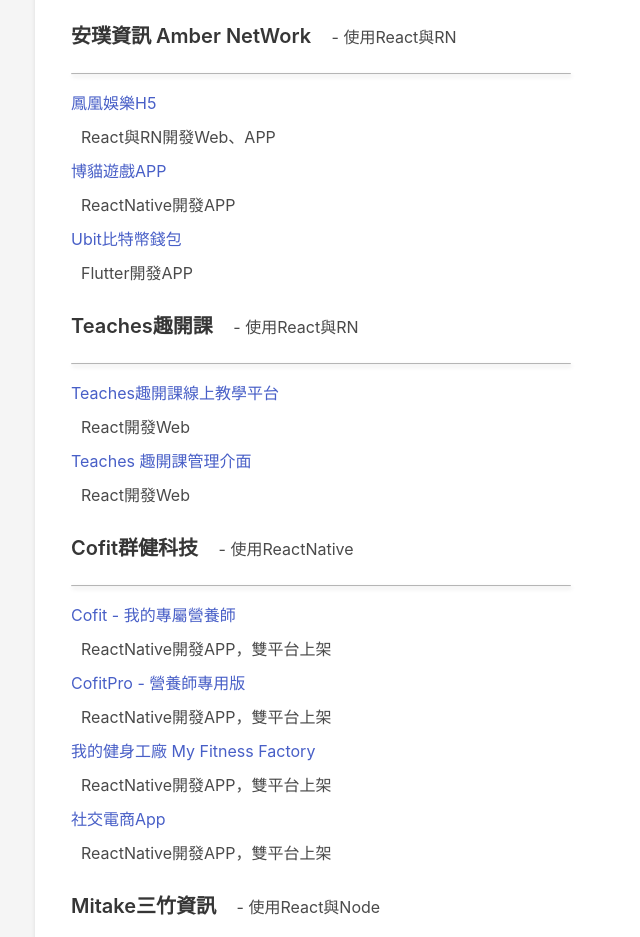
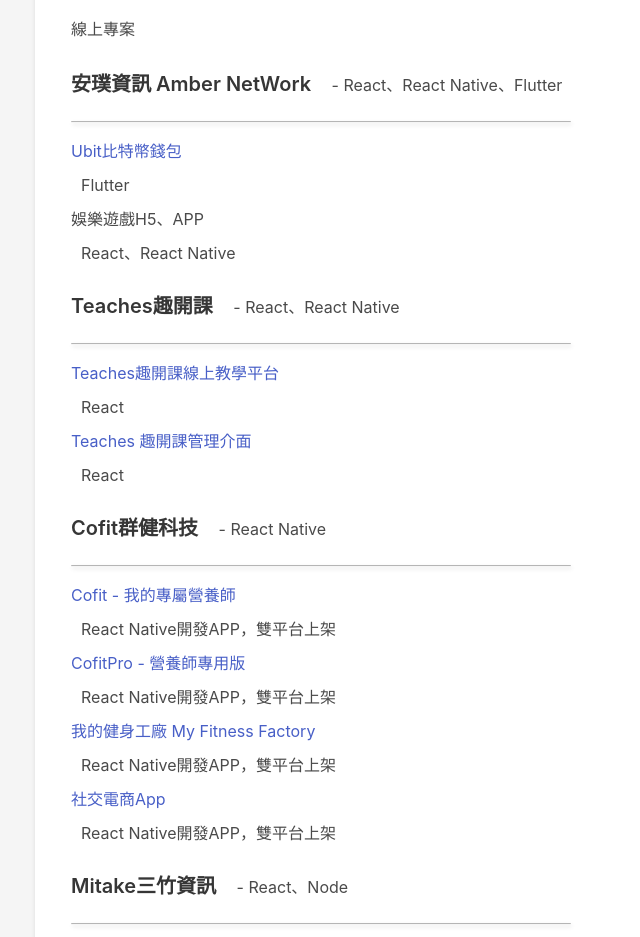
Before and after one commit to rxhivzero/online-react-cv, a React (Create React App) app: page / in a window 1280 px wide. Shown: the part 1860-2797 px from the top of the page, without its empty margins (149-789 px from the left). Built offline with nearby package versions, Linux system fonts and the light colour scheme.

Commit message:
feat: 調整履歷

```diff
--- a/public/index.html
+++ b/public/index.html
@@ -7,7 +7,6 @@
   <meta name="viewport" content="width=device-width, initial-scale=1" />
   <meta name="theme-color" content="#000000" />
   <meta name="description" content="Kai CV" />
-  <meta property="og:image" content="%PUBLIC_URL%/logo192.png" />
   <link rel="apple-touch-icon" href="%PUBLIC_URL%/logo192.png" />
   <!--
       manifest.json provides metadata used when your web app is installed on a
--- a/src/translations/en.js
+++ b/src/translations/en.js
@@ -1,4 +1,4 @@
-import image from 'image.jpeg';
+import image from 'image.png';
 
 const tw = {
     download: 'Download',
@@ -39,7 +39,7 @@
                         datesBetween: '2021.02 - 在職',
                         descriptionTags: ['React', 'React Native', 'Flutter'],
                         description:
-                            'The main developments include the Bitcoin wallet Ubit, Phoenix Entertainment H5 and app, and the Bomao game app',
+                            'The main developments include the Bitcoin wallet Ubit,Game H5 and app',
                     },
                     {
                         title: 'Frontend Leader',
@@ -89,7 +89,7 @@
                         datesBetween: '2014.10 - 2015.05',
                         descriptionTags: ['Angular', 'Node.js'],
                         description:
-                            'Use Angular  develop Web and Node.js、PHP develop 後端\nmain develop Nas digital signage system',
+                            'Use Angular  develop Web and Node.js、PHP develop\nmain develop Nas digital signage system',
                     },
                 ],
             },
@@ -101,68 +101,68 @@
                 groups: [
                     {
                         sectionHeader: '安璞資訊 Amber NetWork',
-                        description: 'React、ReactNative',
+                        description: 'React、React Native、Flutter',
                         items: [
                             {
-                                title: '鳳凰娛樂H5',
-                                projectUrl: 'https://www.maike2020.com/wap/',
-                                description: 'React、RN develop Web、APP',
+                                title: 'Ubit',
+                                projectUrl: 'https://www.yubituser.com/',
+                                description: 'Flutter',
                             },
                             {
-                                title: '博貓遊戲APP',
-                                projectUrl: 'https://bmnapp.com/',
-                                description: 'ReactNative develop APP',
+                                title: 'Game H5',
+                                // projectUrl: 'https://www.maike2020.com/wap/',
+                                description: 'React、React Native',
                             },
-                            {
-                                title: 'Ubit比特幣錢包',
-                                projectUrl: 'https://www.yubituser.com/',
-                                description: 'Flutter develop APP',
-                            },
+                            // {
+                            //     title: '博貓遊戲APP',
+                            //     projectUrl: 'https://bmnapp.com/',
+                            //     description: 'React Native',
+                            // },
                         ],
                     },
                     {
                         sectionHeader: 'Teaches趣開課',
-                        description: 'React、ReactNative',
+                        description: 'React、React Native',
                         items: [
                             {
                                 title: 'Teaches Online teaching platform',
                                 projectUrl: 'https://teaches.cc/',
-                                description: 'React develop Web',
+                                description: 'React Web',
                             },
                             {
                                 title: 'Teaches Online teaching admin platform',
                                 projectUrl: 'https://teaches.cc/admin/login',
-                                description: 'React develop Web',
+                                description: 'React Web',
                             },
                         ],
                     },
                     {
                         sectionHeader: 'Cofit群健科技',
-                        description: 'React、ReactNative',
+                        description: 'React、React Native',
                         items: [
                             {
                                 title: 'Cofit - 我的專屬營養師',
                                 projectUrl:
                                     'https://apps.apple.com/tw/app/cofit-%E6%88%91%E7%9A%84%E5%B0%88%E5%B1%AC%E7%87%9F%E9%A4%8A%E5%B8%AB/id1062498342',
-                                description: 'ReactNative develop APP',
+                                description: 'React Native',
                             },
                             {
                                 title: 'CofitPro - 營養師專用版',
                                 projectUrl:
                                     'https://apps.apple.com/tw/app/cofitpro-%E7%87%9F%E9%A4%8A%E5%B8%AB%E5%B0%88%E7%94%A8%E7%89%88/id1081798576',
-                                description: 'ReactNative develop APP',
+                                description: 'React Native',
                             },
                             {
                                 title: '我的健身工廠 My Fitness Factory',
                                 projectUrl:
                                     'https://apps.apple.com/tw/app/%E6%88%91%E7%9A%84%E5%81%A5%E8%BA%AB%E5%B7%A5%E5%BB%A0-my-fitness-factory/id1452984430',
-                                description: 'ReactNative develop APP',
+                                description: 'React Native',
                             },
                             {
                                 title: 'Social commerce App',
                                 projectUrl:
                                     'https://apps.apple.com/cn/app/%E5%AE%89%E6%8D%B7%E8%8E%89%E5%A8%9C/id1479806602',
-                                description: 'ReactNative develop APP',
+                                description: 'React Native',
                             },
                         ],
                     },
--- a/src/translations/tw.js
+++ b/src/translations/tw.js
@@ -1,4 +1,4 @@
-import image from 'image.jpeg';
+import image from 'image.png';
 
 const tw = {
     download: '下載',
@@ -39,7 +39,8 @@
                         companyMeta: '',
                         datesBetween: '2021.02 - 在職',
                         descriptionTags: ['React', 'React Native', 'Flutter'],
-                        description: '主要開發比特幣錢包Ubit、鳳凰娛樂H5與APP、博貓遊戲APP等應用',
+                        description:
+                            '使用React開發Web與React Native開發app\n使用Flutter開發多平台應用\n主要開發比特幣錢包Ubit、娛樂遊戲H5與APP',
                     },
                     {
                         title: '前端主管',
@@ -101,91 +102,91 @@
                 groups: [
                     {
                         sectionHeader: '安璞資訊 Amber NetWork',
-                        description: '使用React與RN',
+                        description: 'React、React Native、Flutter',
                         items: [
-                            {
-                                title: '鳳凰娛樂H5',
-                                projectUrl: 'https://www.maike2020.com/wap/',
-                                description: 'React與RN開發Web、APP',
-                            },
-                            {
-                                title: '博貓遊戲APP',
-                                projectUrl: 'https://bmnapp.com/',
-                                description: 'ReactNative開發APP',
-                            },
                             {
                                 title: 'Ubit比特幣錢包',
                                 projectUrl: 'https://www.yubituser.com/',
-                                description: 'Flutter開發APP',
+                                description: 'Flutter',
                             },
+                            {
+                                title: '娛樂遊戲H5、APP',
+                                // projectUrl: 'https://www.maike2020.com/wap/',
+                                description: 'React、React Native',
+                            },
+                            // {
+                            //     title: '博貓遊戲APP',
+                            //     projectUrl: 'https://bmnapp.com/',
+                            //     description: 'React Native',
+                            // },
                         ],
                     },
                     {
                         sectionHeader: 'Teaches趣開課',
-                        description: '使用React與RN',
+                        description: 'React、React Native',
                         items: [
                             {
                                 title: 'Teaches趣開課線上教學平台',
                                 projectUrl: 'https://teaches.cc/',
-                                description: 'React開發Web',
+                                description: 'React',
                             },
                             {
                                 title: 'Teaches 趣開課管理介面',
                                 projectUrl: 'https://teaches.cc/admin/login',
-                                description: 'React開發Web',
+                                description: 'React',
                             },
                         ],
                     },
                     {
                         sectionHeader: 'Cofit群健科技',
-                        description: '使用ReactNative',
+                        description: 'React Native',
                         items: [
                             {
                                 title: 'Cofit - 我的專屬營養師',
                                 projectUrl:
                                     'https://apps.apple.com/tw/app/cofit-%E6%88%91%E7%9A%84%E5%B0%88%E5%B1%AC%E7%87%9F%E9%A4%8A%E5%B8%AB/id1062498342',
-                                description: 'ReactNative開發APP，雙平台上架',
+                                description: 'React Native開發APP，雙平台上架',
                             },
                             {
                                 title: 'CofitPro - 營養師專用版',
                                 projectUrl:
                                     'https://apps.apple.com/tw/app/cofitpro-%E7%87%9F%E9%A4%8A%E5%B8%AB%E5%B0%88%E7%94%A8%E7%89%88/id1081798576',
-                                description: 'ReactNative開發APP，雙平台上架',
+                                description: 'React Native開發APP，雙平台上架',
                             },
                             {
                                 title: '我的健身工廠 My Fitness Factory',
                                 projectUrl:
                                     'https://apps.apple.com/tw/app/%E6%88%91%E7%9A%84%E5%81%A5%E8%BA%AB%E5%B7%A5%E5%BB%A0-my-fitness-factory/id1452984430',
-                                description: 'ReactNative開發APP，雙平台上架',
+                                description: 'React Native開發APP，雙平台上架',
                             },
                             {
                                 title: '社交電商App',
                                 projectUrl:
                                     'https://apps.apple.com/cn/app/%E5%AE%89%E6%8D%B7%E8%8E%89%E5%A8%9C/id1479806602',
-                                description: 'ReactNative開發APP，雙平台上架',
+                                description: 'React Native開發APP，雙平台上架',
                             },
                         ],
                     },
                     {
                         sectionHeader: 'Mitake三竹資訊',
-                        description: '使用React與Node',
+                        description: 'React、Node',
                         items: [
                             {
                                 title: '玉山證券智慧下單',
                                 projectUrl:
                                     'https://www.esunsec.com.tw/event/smart-intro/index.html',
-                                description: 'React開發WebView',
+                                description: 'React',
                             },
                             {
                                 title: '永豐證券行動下單',
                                 projectUrl: 'https://www.sinotrade.com.tw/ec/20161006/index.html',
-                                description: 'React開發WebView',
+                                description: 'React',
                             },
                         ],
                     },
                     {
                         sectionHeader: 'QNAP威聯通科技',
-                        description: '使用Angular與Node',
+                        description: 'Angular、Node',
                         items: [
                             {
                                 title: 'QNAP解決方案產品',
```
Also changed, not shown: src/image.jpeg (deleted), src/image.png (added), 8 other files (tests, documents, lock files or other folders).
